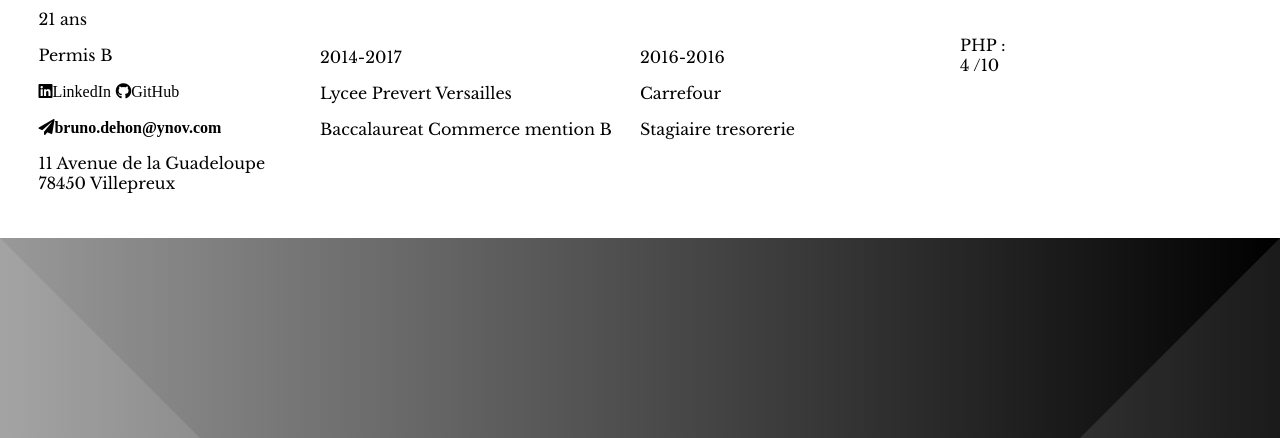
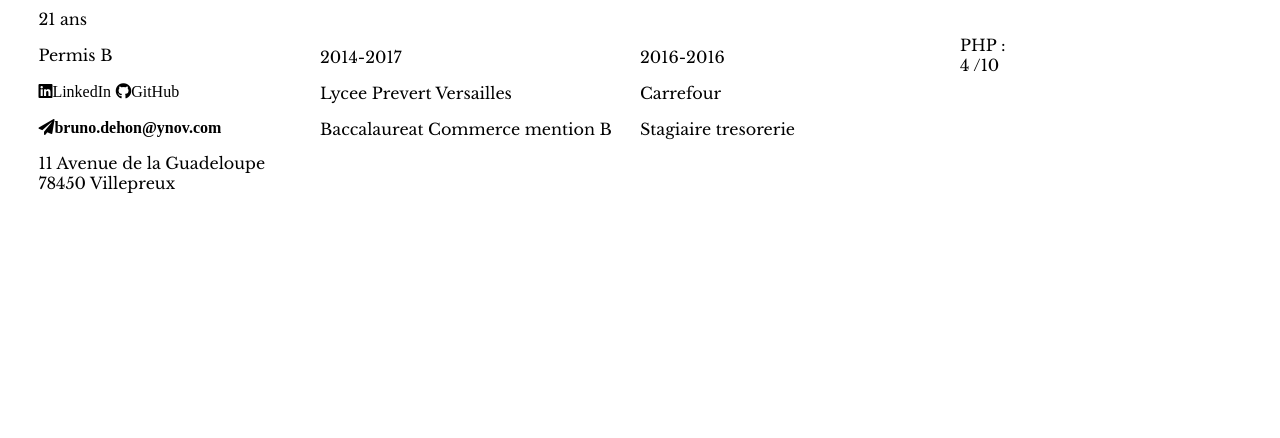
Before and after one commit to ElectroSpy/Uf-Web-Groupe15, a PHP site: page /CV-bruno.php in a window 1280 px wide. Shown: the part 397-835 px from the top of the page. After the commit the page ends 590 px from the top, so only its background shows below. Run offline with PHP 8.4, Linux system fonts and the light colour scheme; data comes from the database, SQL or seed files in the repository; some libraries are stand-ins or nearby versions; some web fonts are replaced.

Commit message:
Update CV-bruno.css

```diff
--- a/Site-Final/Css/CV-bruno.css
+++ b/Site-Final/Css/CV-bruno.css
@@ -94,7 +94,7 @@ a{
 
 
 
-/* ===== FOOTER =====*/
+/* Footer */
 
 footer{
   display: fixed;
@@ -106,6 +106,14 @@ FOOTER ul{
   position: relative;
   width: 100%;
   bottom: 30%;
+  z-index: 3;
+  bottom: 0px;
+  height: 200PX;
+  padding: 0;
+  margin: 0;
+  background: linear-gradient(90deg, #999, black);
+  position: relative;
+  animation: animate linear 20s infinite;
 }
 
  footer ul li{
@@ -124,16 +132,6 @@ footer ul li:nth-child(3){
   left:15%;
 }
 
-footer{
-    z-index: 3;
-    bottom: 0px;
-    height: 200PX;
-    padding: 0;
-    margin: 0;
-    background: linear-gradient(90deg, #999, black);
-    position: relative;
-    animation: animate linear 20s infinite;
-  }
   footer:before{
     content: '';
     position: absolute;
```
